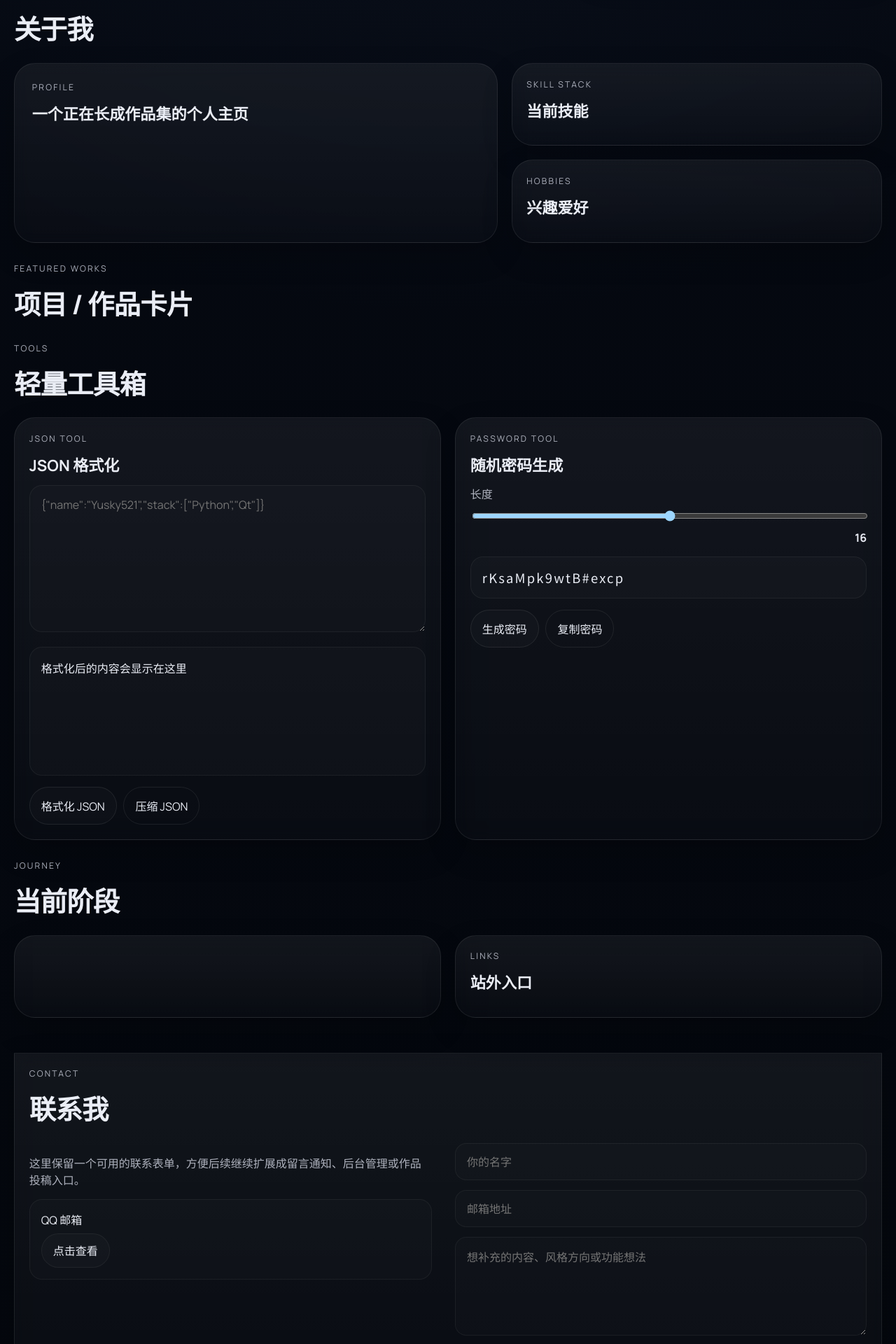
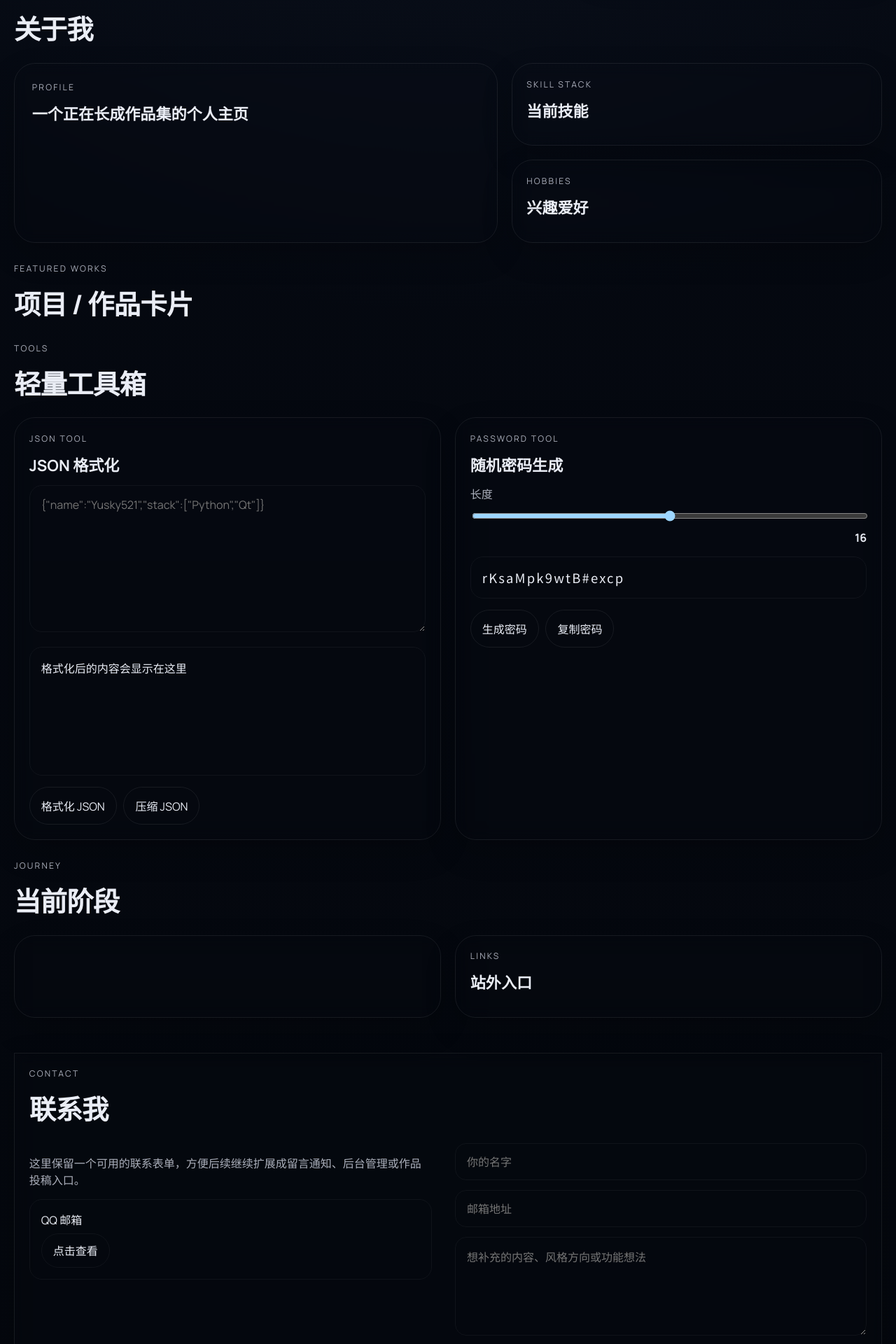
Before and after one commit to Yusky520/my-website, a Flask app: template templates/index.html in a window 1280 px wide. Shown: the part 840-2760 px from the top of the page at 70% size. Run offline with Flask 3, Linux system fonts and the light colour scheme; the template is opened without the code that fills it, so the values that code supplies are empty.

Commit message:
Remove panel overlay fill

```diff
--- a/static/style.css
+++ b/static/style.css
@@ -97,12 +97,12 @@ textarea {
 }
 
 .glass {
-  background: linear-gradient(180deg, rgba(255, 255, 255, 0.06), rgba(255, 255, 255, 0.02));
+  background: transparent;
   backdrop-filter: blur(10px);
 }
 
 .glass-lite {
-  background: rgba(255, 255, 255, 0.02);
+  background: transparent;
   border-color: rgba(255, 255, 255, 0.05);
   backdrop-filter: blur(6px);
 }
@@ -368,7 +368,7 @@ textarea {
 .ghost-btn,
 .tool-btn,
 .back-to-top {
-  background: rgba(255, 255, 255, 0.02);
+  background: transparent;
   border-color: var(--border);
   color: var(--text);
 }
@@ -547,7 +547,7 @@ textarea {
 .link-card,
 .timeline-item,
 .contact-card {
-  background: rgba(255, 255, 255, 0.014);
+  background: transparent;
   border: 1px solid var(--border-soft);
 }
 
@@ -738,7 +738,7 @@ textarea {
   margin: 1rem 0;
   border: 1px solid var(--border-soft);
   border-radius: 18px;
-  background: rgba(255, 255, 255, 0.02);
+  background: transparent;
 }
 
 .tool-box strong {
@@ -765,7 +765,7 @@ textarea {
   min-height: 184px;
   padding: 1rem;
   color: var(--text);
-  background: rgba(255, 255, 255, 0.014);
+  background: transparent;
   border: 1px solid var(--border-soft);
   border-radius: 18px;
   outline: none;
@@ -836,7 +836,7 @@ textarea {
   width: 100%;
   padding: 0.92rem 1rem;
   color: var(--text);
-  background: rgba(255, 255, 255, 0.014);
+  background: transparent;
   border: 1px solid var(--border-soft);
   border-radius: 16px;
   outline: none;
@@ -861,7 +861,7 @@ textarea {
   padding: 0.72rem 1rem;
   border-radius: 999px;
   border: 1px solid var(--border-soft);
-  background: rgba(255, 255, 255, 0.02);
+  background: transparent;
   color: var(--text);
   cursor: pointer;
   transition: transform 180ms ease, background 180ms ease;
```
Also changed, not shown: other parts of static/style.css (+11 -11 lines).
